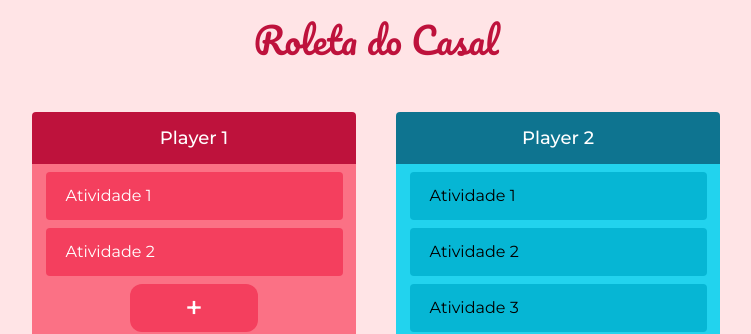
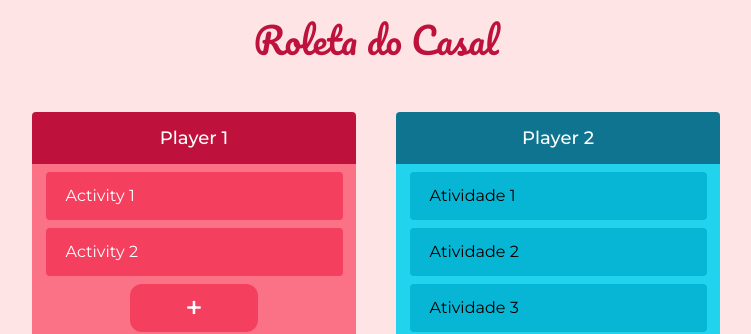
Before and after one commit to lorenzoa7/couple-wheel, a React (Create React App) app in the folder client/: page / in a window 1280 px wide. Shown: the top 334 px of the page, without its empty margins (264-1015 px from the left). Built offline with nearby package versions, Linux system fonts and the light colour scheme.

Commit message:
Create dynamic activities list

```diff
--- /dev/null
+++ b/client/src/pages/GameConfiguration/ActivitiesList/index.jsx
@@ -0,0 +1,20 @@
+import { useState } from 'react'
+import * as C from '../styles'
+
+export default function ActivitiesList() {
+
+    const [activities, setActivities] = useState([{name: 'Activity 1'}, {name: 'Activity 2'}])
+
+    const addActivity = () => {
+        const newActivity = {name: `Activity ${activities.length + 1}`}
+        setActivities(activities.concat(newActivity))
+    }
+
+    return (
+        <>
+            {activities?.map((activity, index) => <C.Activity key={index}>{activity.name}</C.Activity>)}
+
+            <C.AddActivity onClick={addActivity}>+</C.AddActivity>
+        </>
+    )
+}
--- a/client/src/pages/GameConfiguration/index.jsx
+++ b/client/src/pages/GameConfiguration/index.jsx
@@ -1,5 +1,6 @@
 import { useState } from 'react'
 import * as C from './styles'
+import ActivitiesList from './ActivitiesList'
 
 export default function GameConfiguration() {
 
@@ -35,15 +36,7 @@ export default function GameConfiguration() {
                     </C.PlayerContainer>
 
                     <C.ActivitiesContainer>
-                        <C.Activity>
-                            Atividade 1
-                        </C.Activity>
-
-                        <C.Activity>
-                            Atividade 2
-                        </C.Activity>
-
-                        <C.AddActivity>+</C.AddActivity>
+                        <ActivitiesList />
                     </C.ActivitiesContainer>
                 </C.Section>
 
--- a/client/src/pages/GameConfiguration/styles.jsx
+++ b/client/src/pages/GameConfiguration/styles.jsx
@@ -58,11 +58,12 @@ export const ActivitiesContainer = tw.div`
 
     flex
     flex-col
+    flex-grow
     items-center
     gap-2
-    flex-grow
     pt-2
     rounded-b
+    pb-4
 `
 
 export const Activity = tw.div`
```
